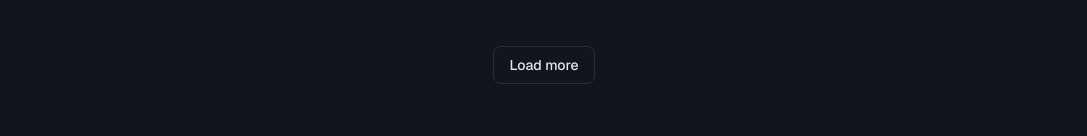
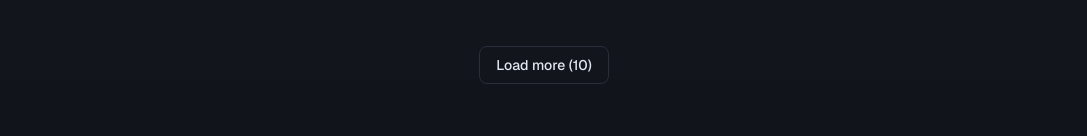
Before and after one commit to GTS-MEGHNI/portfolio-next, a Next.js app: page / in a window 1280 px wide. Shown: the part 4494-4630 px from the top of the page, without its empty margins (96-1183 px from the left). Built offline with nearby package versions, Linux system fonts and the light colour scheme.

Commit message:
fix load more button

```diff
--- a/src/components/sections/Projects.tsx
+++ b/src/components/sections/Projects.tsx
@@ -1,3 +1,6 @@
+"use client"
+
+import { useState } from 'react'
 import { AnimatedSection } from '@/components/ui/AnimatedSection'
 import { SectionLabel } from '@/components/ui/SectionLabel'
 import { StackTag } from '@/components/ui/StackTag'
@@ -38,9 +41,9 @@ function ProjectCard({ project }: { project: (typeof projects)[number] }) {
 }
 
 export function Projects() {
-  const visibleProjects = projects.slice(0, PAGE_SIZE)
-  const remainingProjects = projects.slice(PAGE_SIZE)
-  const hasMore = remainingProjects.length > 0
+  const [showAll, setShowAll] = useState(false)
+  const displayed = showAll ? projects : projects.slice(0, PAGE_SIZE)
+  const remaining = projects.length - PAGE_SIZE
 
   return (
     <section id="projects" aria-labelledby="projects-heading" className="py-24 px-6 bg-surface/30">
@@ -50,25 +53,26 @@ export function Projects() {
           <h2 className="text-3xl font-bold text-primary mb-12">Selected work</h2>
 
           <div className="grid sm:grid-cols-2 lg:grid-cols-3 gap-6">
-            {visibleProjects.map((project) => (
+            {displayed.map((project) => (
               <ProjectCard key={project.title} project={project} />
             ))}
           </div>
 
-          {hasMore && (
-            <details className="mt-12">
-              <summary className="details-summary mx-auto w-fit px-4 py-2 rounded-lg border border-border text-sm font-medium text-primary hover:border-accent hover:text-accent transition-colors cursor-pointer select-none">
-                Load more
-              </summary>
-              <div className="grid sm:grid-cols-2 lg:grid-cols-3 gap-6 mt-6">
-                {remainingProjects.map((project) => (
-                  <ProjectCard key={project.title} project={project} />
-                ))}
-              </div>
-              <p className="text-xs text-muted font-mono mt-4 text-center">
-                {projects.length} total projects
-              </p>
-            </details>
+          {!showAll && remaining > 0 && (
+            <div className="mt-12 flex justify-center">
+              <button
+                onClick={() => setShowAll(true)}
+                className="px-4 py-2 rounded-lg border border-border text-sm font-medium text-primary hover:border-accent hover:text-accent transition-colors cursor-pointer"
+              >
+                Load more ({remaining})
+              </button>
+            </div>
+          )}
+
+          {showAll && (
+            <p className="text-xs text-muted font-mono mt-4 text-center">
+              {projects.length} total projects
+            </p>
           )}
         </AnimatedSection>
       </div>
```
